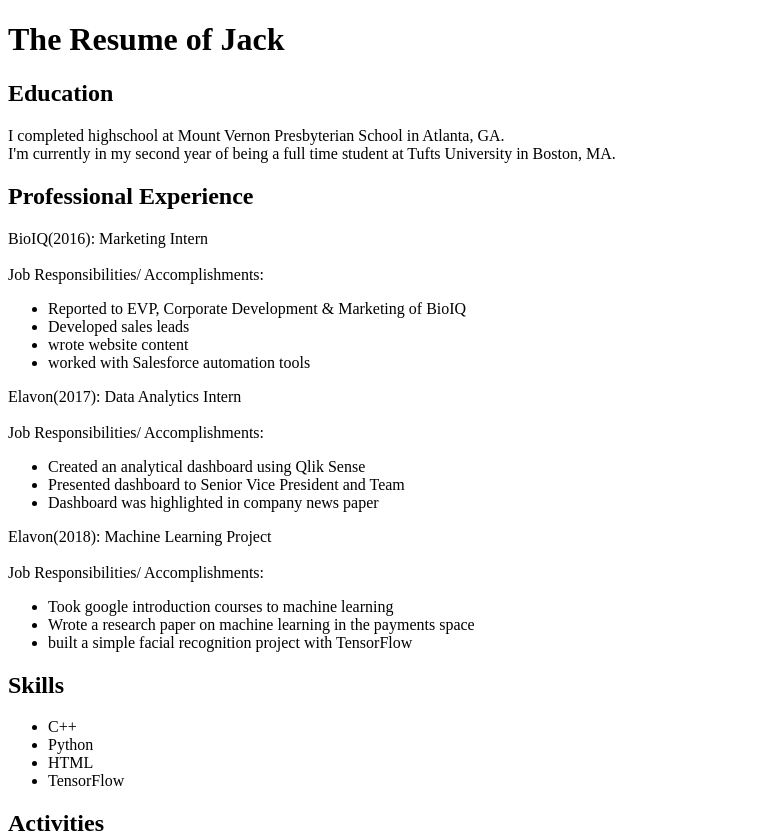
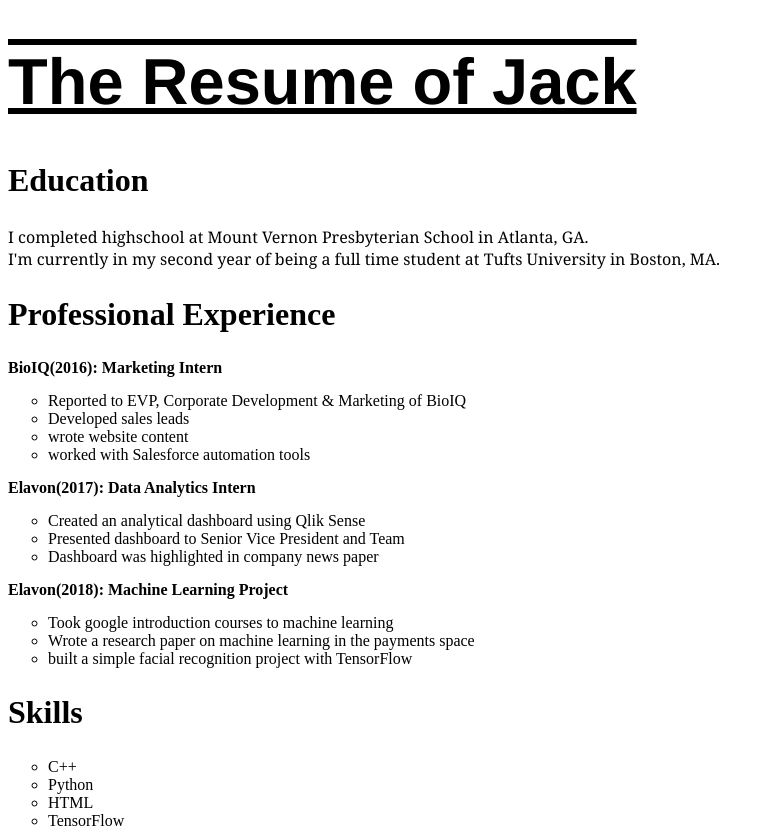
Before and after one commit to jackhhale/jackhhale.github.io, a plain HTML site: page resume.html in a window 1280 px wide. Shown: the top 840 px of the page, without its empty margins (0-774 px from the left). Drawn offline with Linux system fonts and the light colour scheme.

Commit message:
Added Styling

```diff
--- a/resume.html
+++ b/resume.html
@@ -3,8 +3,9 @@
 <html lang="en">
 
 <head>
-    <title> Resume </title>
+    <title>Resume</title>
     <meta charset="utf-8">
+    <link href="style2.css" rel="stylesheet" />
 </head>
 
 <body>
@@ -16,11 +17,7 @@
 
     <h2> Professional Experience </h2>
 
-    <p>
-        BioIQ(2016): Marketing Intern <br> <br>
-
-        Job Responsibilities/ Accomplishments: <br>
-    </p>
+    <h3>BioIQ(2016): Marketing Intern</h3>
     <ul>
         <li>Reported to EVP, Corporate Development & Marketing of BioIQ</li>
         <li>Developed sales leads</li>
@@ -29,21 +26,14 @@
     </ul>
 
 
-    <p> Elavon(2017): Data Analytics Intern <br> <br>
-
-
-        Job Responsibilities/ Accomplishments: <br>
-    </p>
+    <h3>Elavon(2017): Data Analytics Intern</h3>
     <ul>
         <li>Created an analytical dashboard using Qlik Sense</li>
         <li>Presented dashboard to Senior Vice President and Team</li>
         <li>Dashboard was highlighted in company news paper</li>
     </ul>
 
-    <p> Elavon(2018): Machine Learning Project <br> <br>
-
-        Job Responsibilities/ Accomplishments: <br>
-    </p>
+    <h3>Elavon(2018): Machine Learning Project</h3>
     <ul>
         <li>Took google introduction courses to machine learning</li>
         <li>Wrote a research paper on machine learning in the payments space </li>
--- /dev/null
+++ b/style.css
@@ -0,0 +1,37 @@
+body {
+    background-color: #d9fcfb;
+}
+
+h1 {
+    text-align: center;
+    font-size: 56px;
+    border: 3px solid #51461a;
+    border-radius: 2px;
+    background-color: #fff7d6;
+}
+
+h2 {
+    text-align: center;
+    text-decoration: underline;
+    font-size: 32px;
+}
+
+p {
+    text-align: center;
+    font-family: "georgia";
+}
+
+img {
+    display: block;
+    margin: 0 auto;
+    border: 3px solid #51461a;
+}
+
+a:active {
+    color: black;
+}
+
+a:visited {
+    text-decoration: none;
+    color: blue;
+}
--- /dev/null
+++ b/style2.css
@@ -0,0 +1,24 @@
+h1 {
+    font-size: 65px;
+    text-decoration: underline overline;
+    font-family: "Helvetica";
+}
+
+h2 {
+    text-align: left;
+    font-size: 32px;
+}
+
+h3 {
+    line-height: 1;
+    font-size: 16px;
+}
+
+p {
+    text-align: left;
+    font-family: "georgia";
+}
+
+ul {
+    list-style-type: circle;
+}
--- /dev/null
+++ b/style3.css
@@ -0,0 +1,13 @@
+h1 {
+    font-size: 50px;
+    font-family: "Helvetica";
+}
+
+p {
+    text-align: left;
+    font-family: "georgia";
+}
+
+body {
+   background-image: url("atl.jpg");
+}
```
Also changed, not shown: bio.html (+1 -0 lines), index.html (+6 -3 lines), atl.jpg (added). Lines whose indentation alone changed are shown as unchanged.
